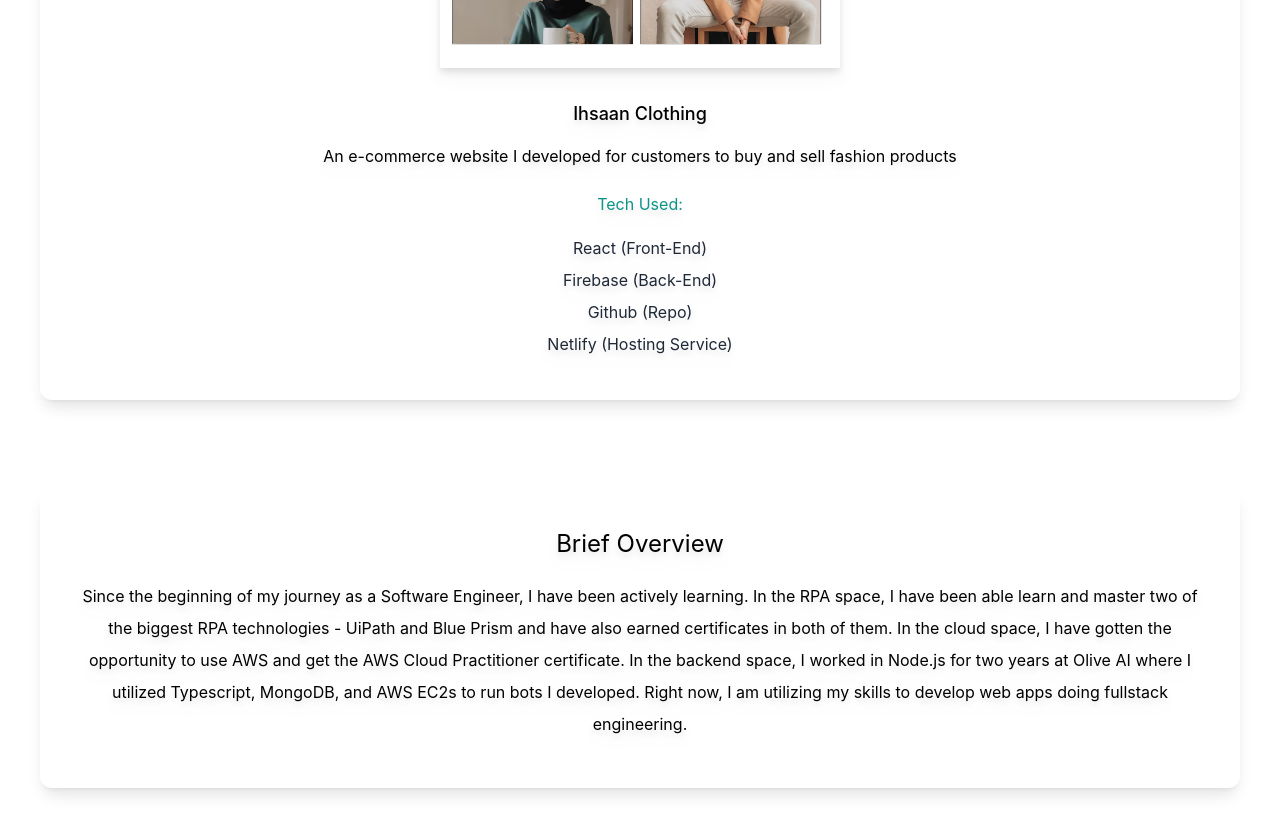
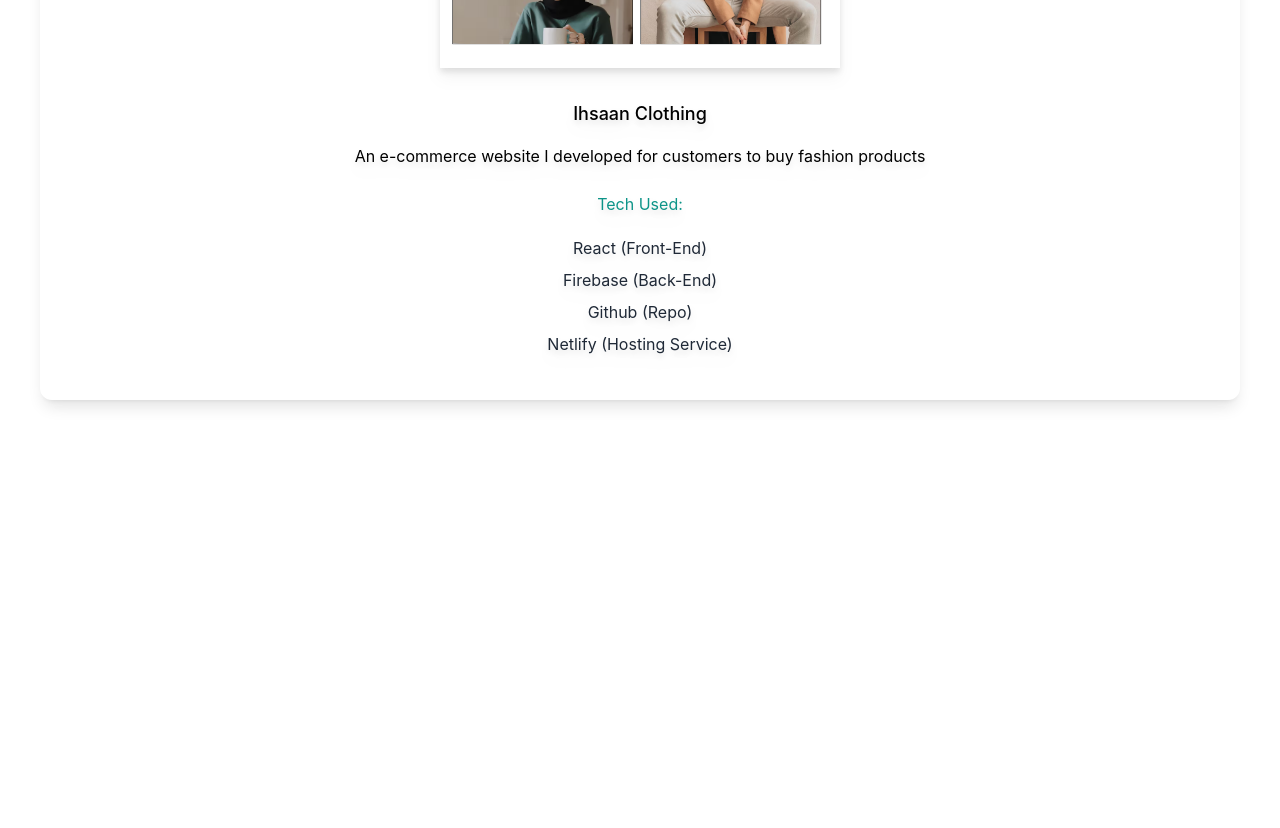
Before and after one commit to abu-jeylani/portfolio, a Next.js app: page / in a window 1280 px wide. Shown: the part 860-1688 px from the top of the page. After the commit the page ends 1308 px from the top, so only its background shows below. Built offline with nearby package versions, Linux system fonts and the light colour scheme.

Commit message:
removing brief overview

```diff
--- a/pages/index.js
+++ b/pages/index.js
@@ -39,7 +39,7 @@ export default function Home() {
           <ul className="flex items-center">
             <li>
               <a
-                className="bg-gradient-to-r from-black to-teal-600 text-white px-4 py-2 rounded-md ml-8 cursor-pointer"
+                className="bg-gradient-to-r from-black to-gray-600 text-white px-4 py-2 rounded-md ml-8 cursor-pointer"
                 onClick={downloadPDF}
               >
                 Resume
@@ -57,7 +57,7 @@ export default function Home() {
               being a Corporate Accountant to an RPA Developer at Prologis.
               Since then, I have been able to earn a M.S. in Information Systems
               from the University Of Colorado Denver in 2020 and have become
-              well versed in RPA and Web Development.
+              well versed in RPA and Web Development
             </p>
           </div>
           <div className="text-5xl flex justify-center gap-16">
@@ -88,8 +88,8 @@ export default function Home() {
               </a>
 
               <p className="py-2">
-                An e-commerce website I developed for customers to buy and sell
-                fashion products
+                An e-commerce website I developed for customers to buy fashion
+                products
               </p>
               <h4 className="py-4 text-teal-600">Tech Used:</h4>
               <p className="text-gray-800 py-1">React (Front-End)</p>
@@ -99,23 +99,6 @@ export default function Home() {
             </div>
           </div>
         </section>
-        <section className="py-10 text-center drop-shadow-lg shadow-lg p-10 rounded-xl my-10  dark:bg-white flex-1">
-          <div>
-            <h2 className="text-center text-2xl mb-3">Brief Overview</h2>
-            <p className="text-md py-2 leading-8 text-black-800 dark:text-black-200">
-              Since the beginning of my journey as a Software Engineer, I have
-              been actively learning. In the RPA space, I have been able learn
-              and master two of the biggest RPA technologies - UiPath and Blue
-              Prism and have also earned certificates in both of them. In the
-              cloud space, I have gotten the opportunity to use AWS and get the
-              AWS Cloud Practitioner certificate. In the backend space, I worked
-              in Node.js for two years at Olive AI where I utilized Typescript,
-              MongoDB, and AWS EC2s to run bots I developed. Right now, I am
-              utilizing my skills to develop web apps doing fullstack
-              engineering.
-            </p>
-          </div>
-        </section>
       </main>
     </div>
   );
```
